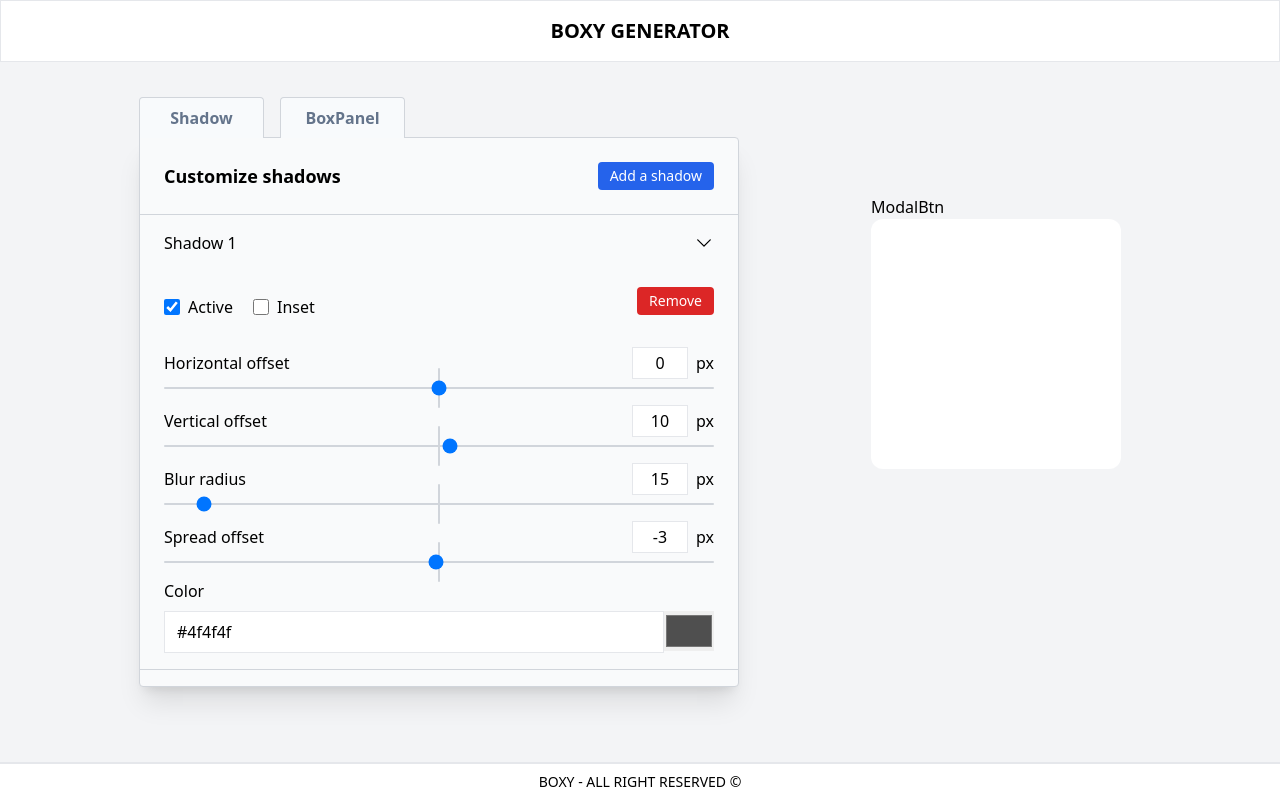
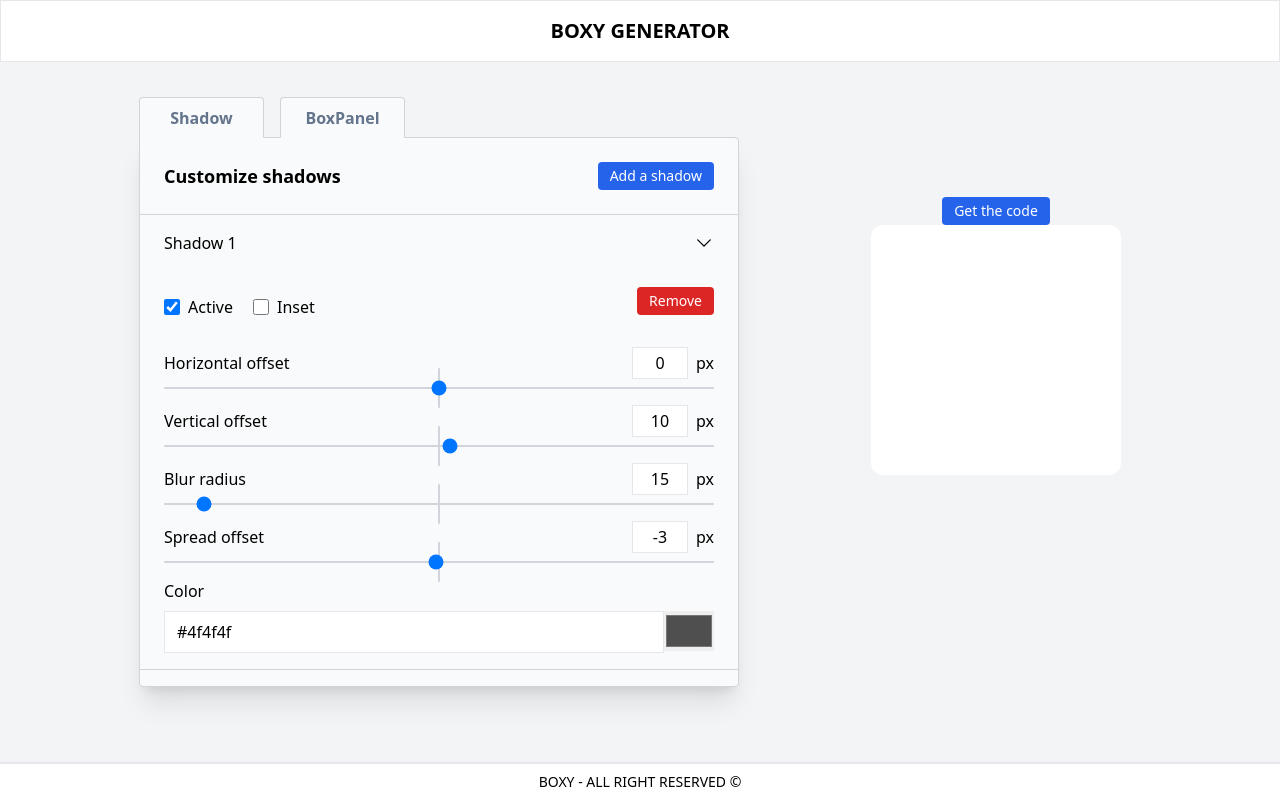
Before and after one commit to Abdourahamane10/box-shadow-generator, a React (Vite) app: page / in a window 1280 px wide. Built offline with nearby package versions, Linux system fonts and the light colour scheme.

Commit message:
Mise en place du contenu du composent ModalBtn

```diff
--- a/src/layouts/Visualization/Modal/ModalBtn.jsx
+++ b/src/layouts/Visualization/Modal/ModalBtn.jsx
@@ -1,5 +1,7 @@
 export default function ModalBtn() {
   return (
-    <div>ModalBtn</div>
+    <div className="relative z-0 mx-auto mt-2 py-1 px-3 text-sm cursor-pointer rounded bg-blue-600 text-white hover:bg-blue-700">
+        Get the code
+    </div>
   )
 }
```
